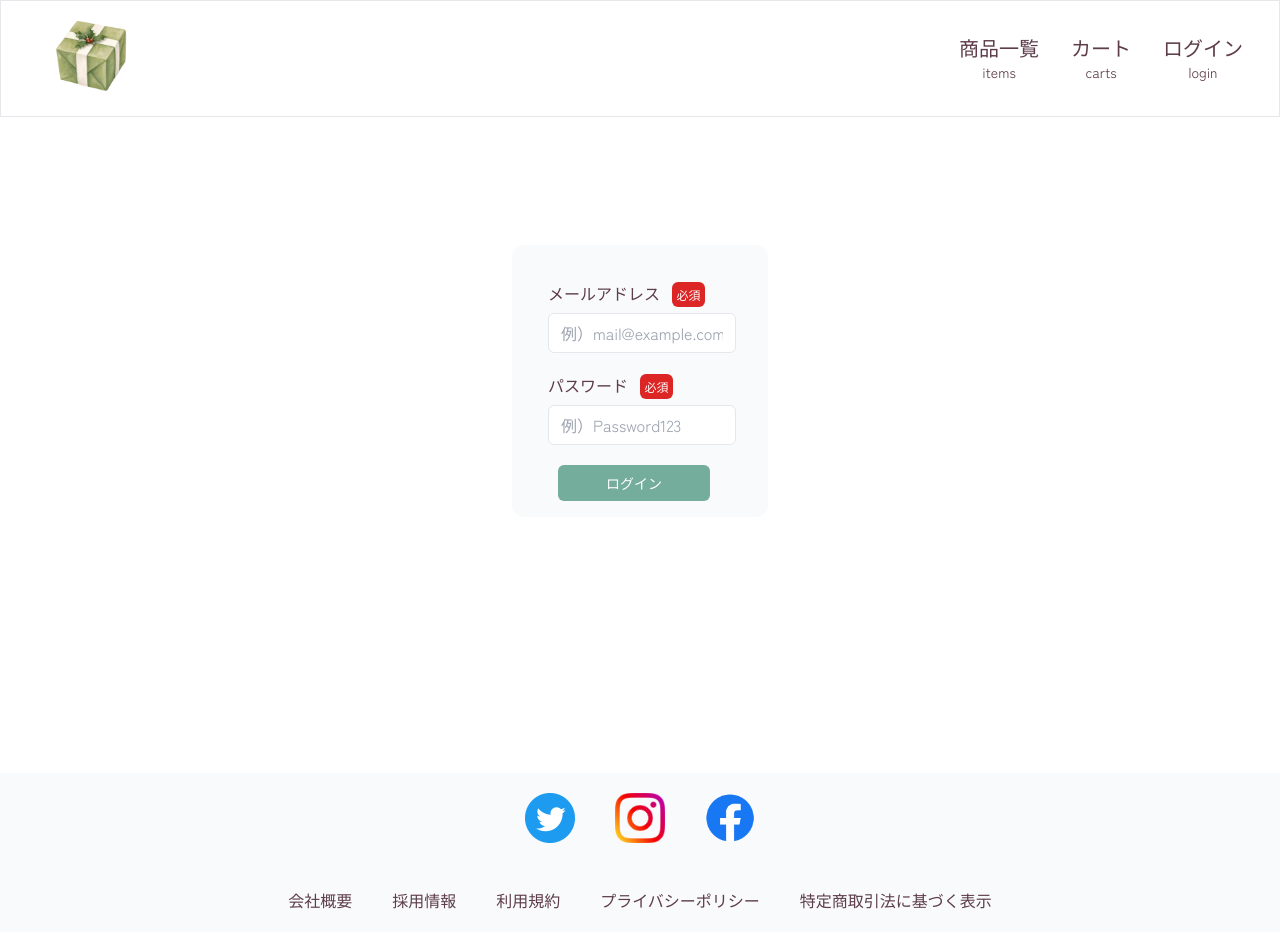
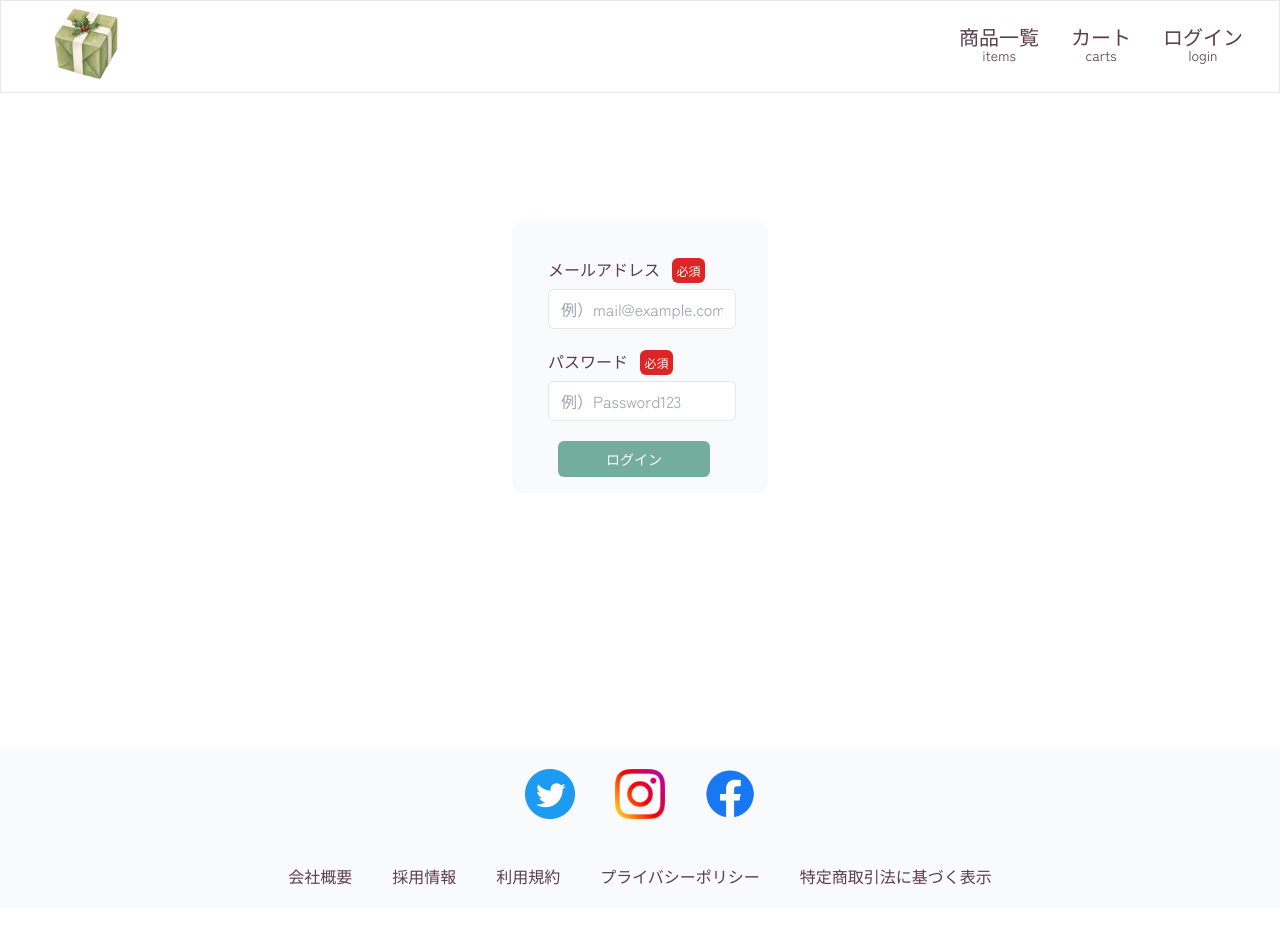
Before and after one commit to bloom-294/nextjs-flower, a Next.js app: page /users/login in a window 1280 px wide. After the commit the page ends 908 px from the top, so only its background shows below. Built offline with nearby package versions, Linux system fonts and the light colour scheme; a web font is replaced by a local one.

Commit message:
ロゴのサイズ変更

```diff
--- a/components/Organisms/header.tsx
+++ b/components/Organisms/header.tsx
@@ -9,7 +9,7 @@ const Logo = (props: { path: string }) => {
   return (
     <Link href="/">
       <a>
-        <Image src={props.path} width={100} height={70} className="" alt="架空のお花屋さんのECサイトのロゴです。" />
+        <Image src={props.path} width={90} height={70} className="" alt="架空のお花屋さんのECサイトのロゴです。" />
       </a>
     </Link>
   );
@@ -42,8 +42,8 @@ const HeaderListGoogleIconList = (props: {
         <Link href={props.path}>
           <li className={`group ${headerIconStyles} w-max cursor-pointer relative pb-3 after:absolute after:bottom-0 after:left-0 after:h-[2px] after:bg-[#5d3d4a] hover:after:w-full`}>
               <a className={`group-hover:text-[#75ad9d] flex flex-col text-center`}>
-                <span className="cursor-pointer text-xl line-height: 1">{props.title}</span>
-                <span className="text-md line-height: 1" aria-hidden="true">{props.name}</span>
+                <span className="cursor-pointer text-xl leading-none">{props.title}</span>
+                <span className="text-md leading-tight" aria-hidden="true">{props.name}</span>
               </a>
           </li>
         </Link>
@@ -54,8 +54,8 @@ const HeaderListGoogleIconList = (props: {
       <>
       <Link href={props.path}>
         <li className={`${headerIconStyles} cursor-pointer relative pb-3 after:absolute after:bottom-0 after:left-0 after:h-[2px] after:bg-[#5d3d4a] hover:after:w-full`}>
-          <span className="cursor-pointer text-xl line-height: 1"> {props.title}</span>
-          <span className="text-md line-height: 1" aria-hidden="true">
+          <span className="cursor-pointer text-xl leading-none"> {props.title}</span>
+          <span className="text-md leading-tight" aria-hidden="true">
             {props.name}
           </span>
           {props.list}
@@ -180,7 +180,7 @@ export const Header = () => {
 
   return (
     <>
-      <div className="flex flex-wrap justify-between items-center py-5 bg-white border">
+      <header className="flex flex-wrap justify-between items-center py-2 bg-white border">
         <div className="ml-10 flex justify-center">
           <Logo path="/logo/logo-flower.webp" />
         </div>
@@ -272,7 +272,7 @@ export const Header = () => {
             </span>
           </button>
         </div>
-      </div>
+      </header>
       <div className="container flex flex-wrap justify-end items-center mx-auto py-5">
         <HumburgerList />
       </div>
```
